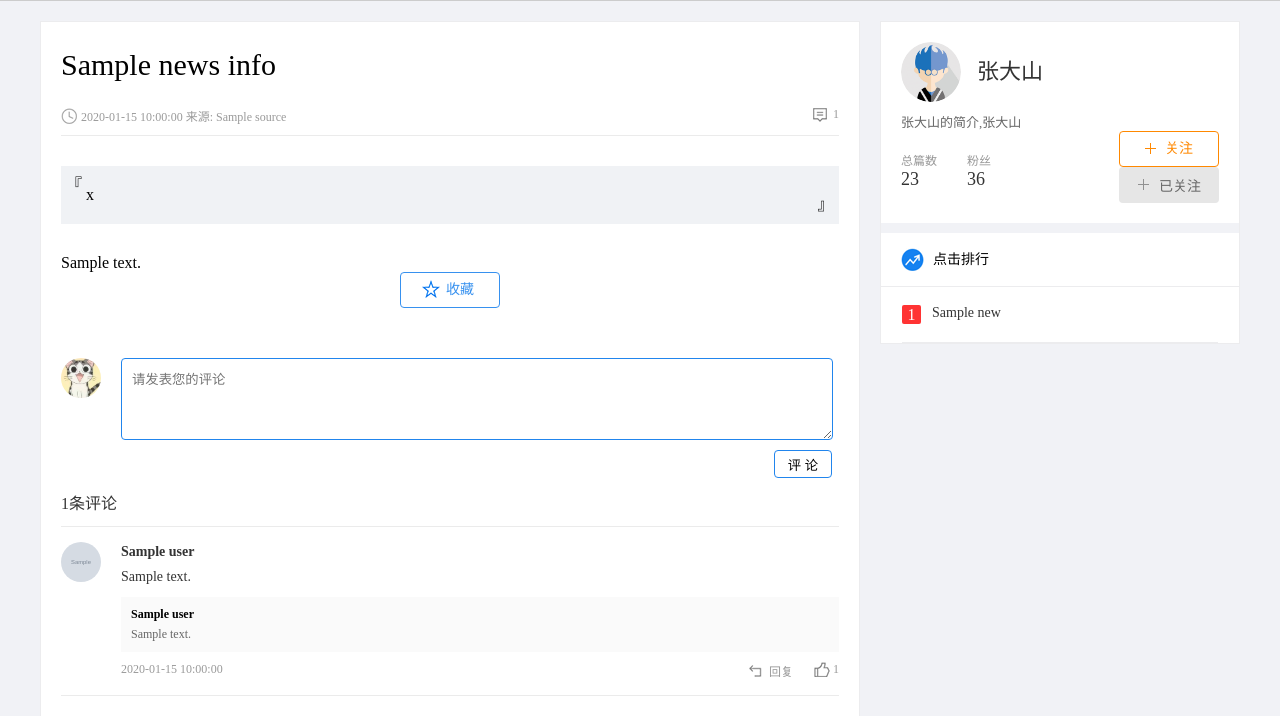
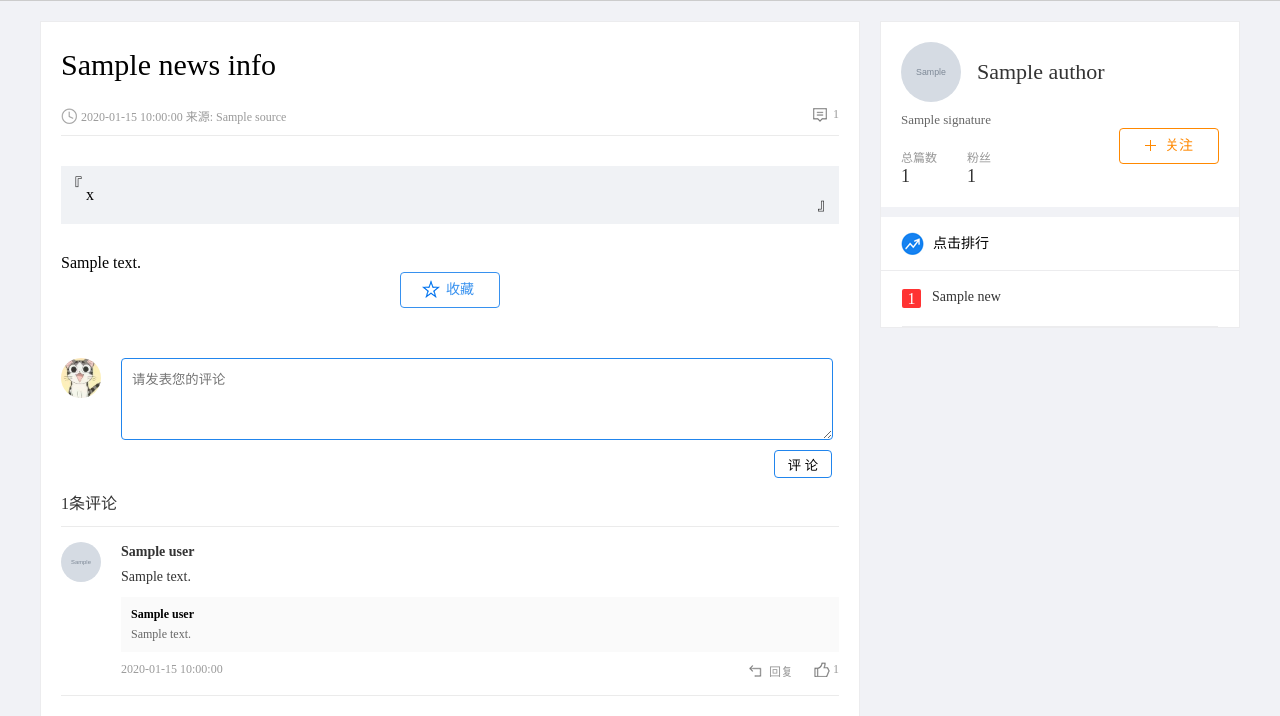
Before and after one commit to sakoXY/NewsSystem, a Flask app: template info/templates/news/detail.html in a window 1280 px wide. Shown: the part 59-775 px from the top of the page. Run offline with Flask 3, Linux system fonts and the light colour scheme; the template is opened without the code that fills it: most values are stand-ins (such as "Sample title", 1, 10 or a date in 2020); grey boxes marked "Sample" are stand-in pictures; parts of the project's set-up code (start-up, migrations or seed data) failed here and were passed over; some libraries are stand-ins or nearby versions.

Commit message:
新闻详情页的作者信息和关注按钮二选一

```diff
--- a/info/templates/news/detail.html
+++ b/info/templates/news/detail.html
@@ -184,15 +184,24 @@
 
 {# 4. 作者信息 #}
 {% block authorBlock %}
-<div class="author_card">
-    <a href="#" class="author_pic"><img src="../../static/news/images/user_pic.png" alt="author_pic"></a>
-    <a href="#" class="author_name">张大山</a>
-    <div class="author_resume">张大山的简介,张大山</div>
-    <div class="writings"><span>总篇数</span><b>23</b></div>
-    <div class="follows"><span>粉丝</span><b>36</b></div>
-    <a href="javascript:;" class="focus fr">关注</a>
-    <a href="javascript:;" class="focused fr"><span class="out">已关注</span><span class="over">取消关注</span></a>
-</div>
+{# 判断当前新闻是否有作者 #}
+{% if data.news_info.author %}
+    <div class="author_card">
+        {# 判断是否有作者头像 #}
+        {% if data.news_info.author.avatar_url %}
+            <a href="#" class="author_pic"><img src="{{ data.news_info.author.avatar_url }}" alt="author_pic"></a>
+        {% else %}
+            <a href="#" class="author_pic"><img src="../../static/news/images/user_pic.png" alt="author_pic"></a>
+        {% endif %}
+
+        <a href="#" class="author_name">{{ data.news_info.author.nick_name }}</a>
+        <div class="author_resume">{{ data.news_info.author.signature }}</div>
+        <div class="writings"><span>总篇数</span><b>{{ data.news_info.author.news_count }}</b></div>
+        <div class="follows"><span>粉丝</span><b>{{ data.news_info.author.followers_count }}</b></div>
+        <a href="javascript:;" class="focus fr" data-userid="{{ data.news_info.author.id }}" style="display: {% if data.is_followed %} none {% else %} block {% endif %}">关注</a>
+        <a href="javascript:;" class="focused fr" data-userid="{{ data.news_info.author.id }}" style="display: {% if data.is_followed %} block {% else %} none {% endif %}"><span class="out">已关注</span><span class="over">取消关注</span></a>
+    </div>
+{% endif %}
 {% endblock %}
 
 {#<!DOCTYPE html>#}
```
Also changed, not shown: info/modules/news/views.py (+8 -1 lines), 1 other file.
